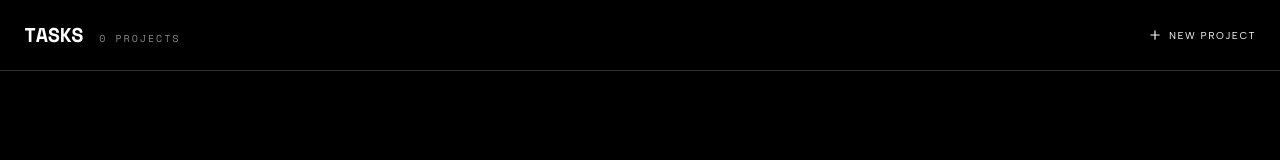
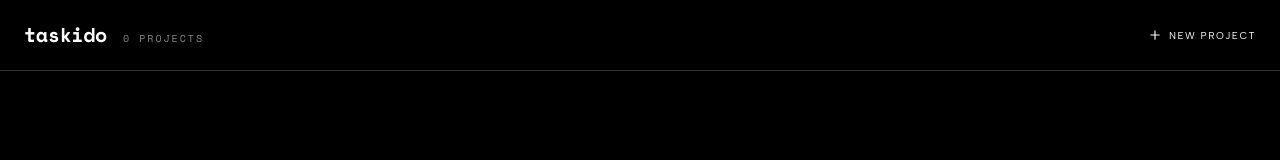
Before and after one commit to futureissustainable/dashboard, a Next.js app: page / in a window 1280 px wide. Shown: the top 160 px of the page. Built offline with nearby package versions, Linux system fonts and the light colour scheme.

Commit message:
rename: brand to taskido.com
https://claude.ai/code/session_018m3GzA1HEnPJmXCBTmMm42

```diff
--- a/src/app/layout.tsx
+++ b/src/app/layout.tsx
@@ -2,8 +2,8 @@ import type { Metadata } from "next";
 import "./globals.css";
 
 export const metadata: Metadata = {
-  title: "TASKS",
-  description: "Brutalist task management system",
+  title: "taskido",
+  description: "taskido.com — brutalist task management",
 };
 
 export default function RootLayout({
--- a/src/app/page.tsx
+++ b/src/app/page.tsx
@@ -43,7 +43,7 @@ export default function Home() {
       <header className="border-b border-border px-6 py-5 flex items-center justify-between flex-shrink-0">
         <div className="flex items-baseline gap-4">
           <h1 className="font-mono text-[20px] font-bold tracking-[-0.02em]">
-            TASKS
+            taskido
           </h1>
           <span className="text-[10px] font-mono uppercase tracking-[0.2em] text-muted">
             {projects.length} Project{projects.length !== 1 ? "s" : ""}
```
